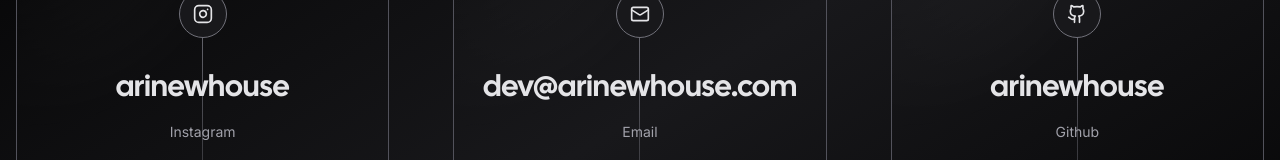
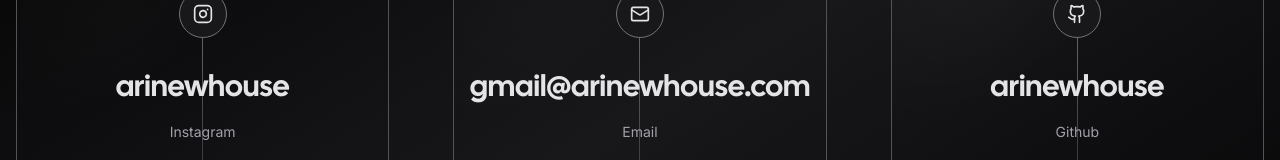
Before and after one commit to arinewhouse/portfolio, a Next.js app: page /contact in a window 1280 px wide. Shown: the part 286-446 px from the top of the page. Built offline with nearby package versions, Linux system fonts and the light colour scheme; what tailwindcss-debug-screens would draw is missing.

Commit message:
contact update

```diff
--- a/app/contact/page.tsx
+++ b/app/contact/page.tsx
@@ -15,7 +15,7 @@ const socials = [
 		icon: <Mail size={20} />,
 		href: "mailto:dev@arinewhouse.com",
 		label: "Email",
-		handle: "dev@arinewhouse.com",
+		handle: "gmail@arinewhouse.com",
 	},
 	{
 		icon: <Github size={20} />,
```
